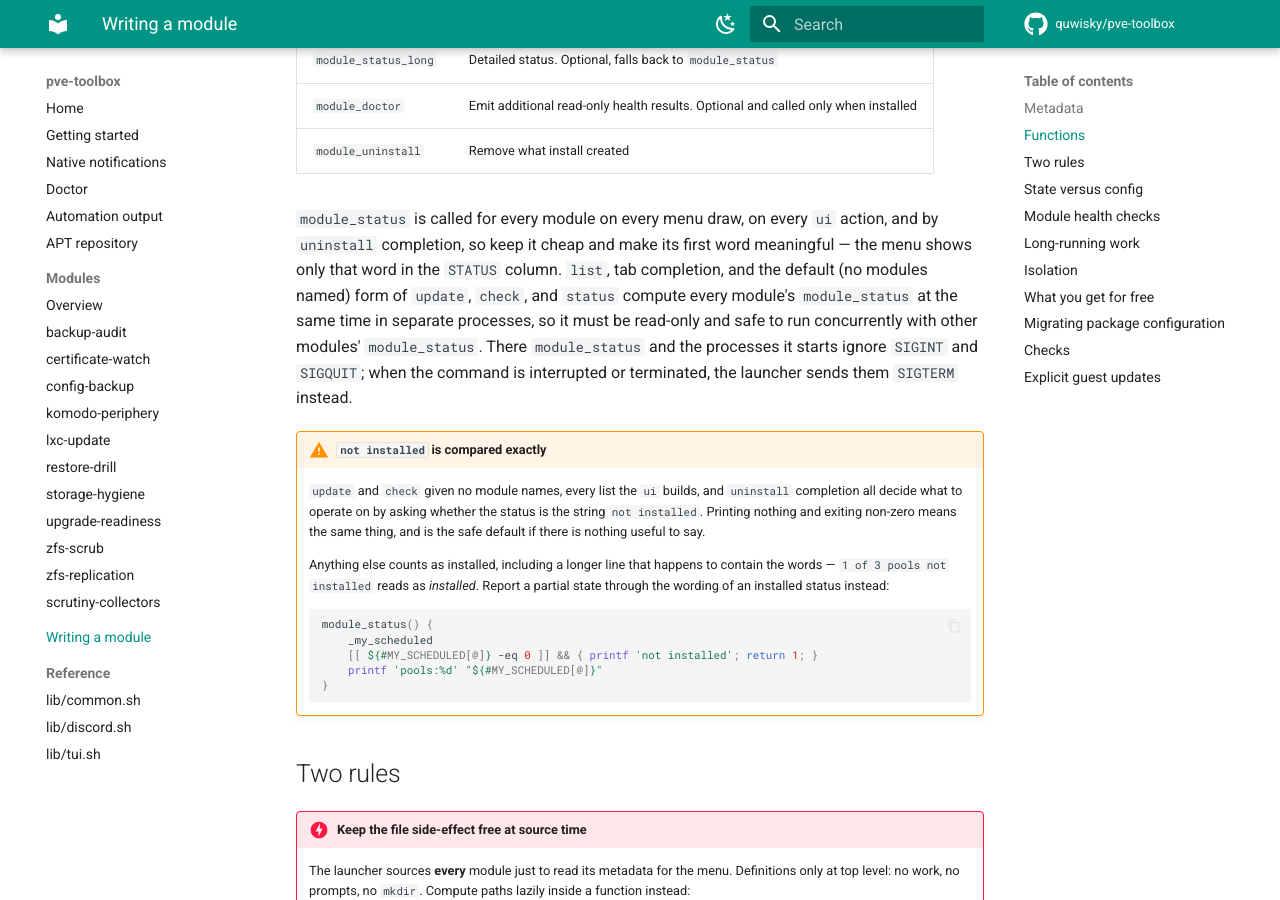
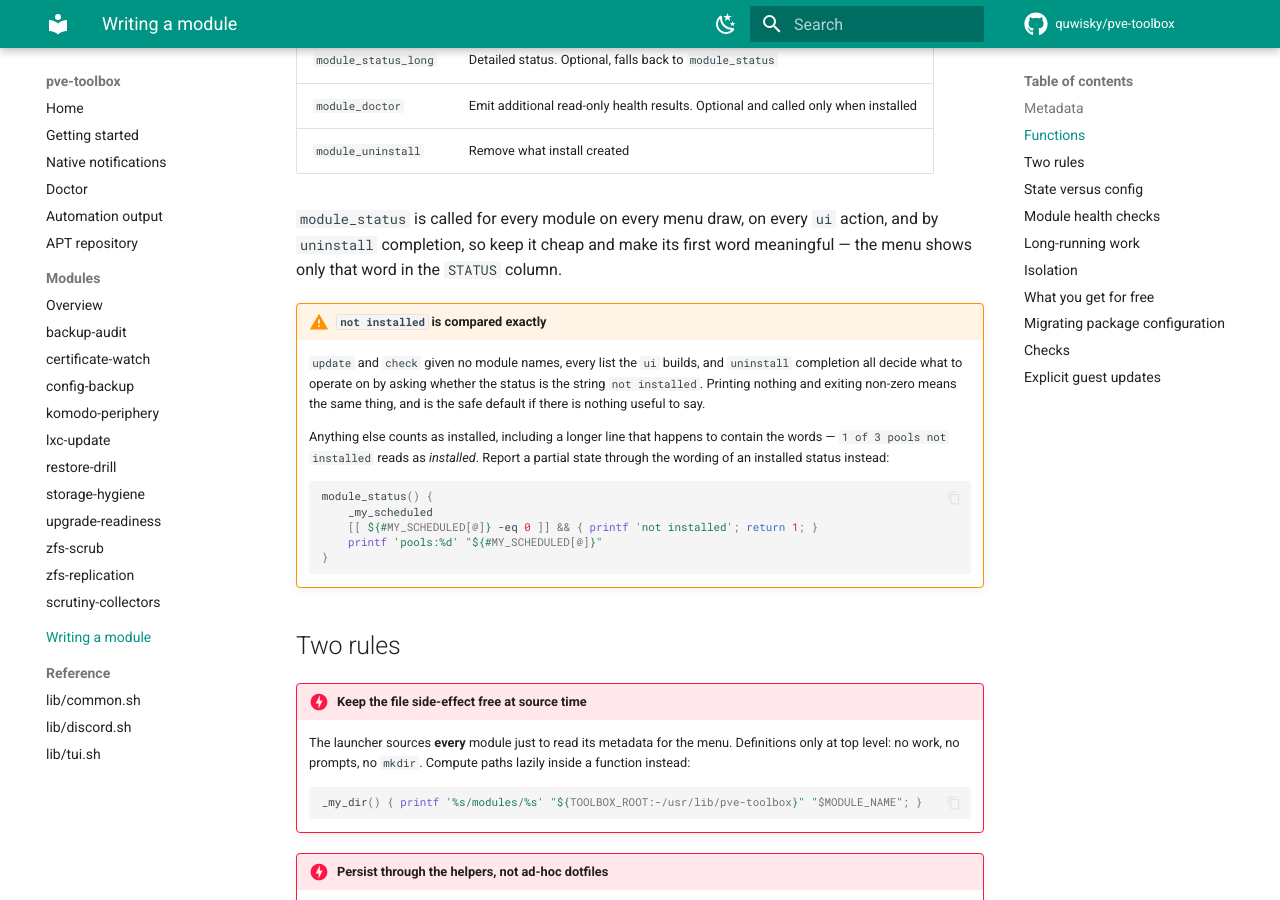
Before and after one commit to quwisky/pve-toolbox, an MkDocs documentation site: the page built from docs/writing-a-module.md, in a window 1280 px wide and 900 px high, scrolled down 816 px. Built offline with MkDocs 1.6.1 and Material for MkDocs 9.7.7, drawn with Linux system fonts in a browser that asks for light colours; comment, search, counter and statistics services are not loaded.

Commit message:
refactor(cli): collect module status serially once per command
load_statuses now fills the MODULE_STATUS cache with one module_status
call at a time, in discovery order, instead of forking a worker per module.
This drops the temporary directory, EXIT trap, /proc process-tree scan,
completeness-line result files, worker signal handling, and the 8-worker
throttle that parallel collection needed; module_status is no longer
required to be safe to run concurrently with itself.

The cache still exists and is still filled once per command by list,
completion, and the default (no modules named) form of update/check/status,
so repeated status_line lookups within a command stay cheap.

```diff
--- a/docs/writing-a-module.md
+++ b/docs/writing-a-module.md
@@ -35,12 +35,6 @@ each module carries a `# shellcheck disable=SC2034` above the block.
 `module_status` is called for every module on every menu draw, on every
 `ui` action, and by `uninstall` completion, so keep it cheap and make its first
 word meaningful — the menu shows only that word in the `STATUS` column.
-`list`, tab completion, and the default (no modules named) form of `update`,
-`check`, and `status` compute every module's `module_status` at the same time
-in separate processes, so it must be read-only and safe to run concurrently
-with other modules' `module_status`. There `module_status` and the processes
-it starts ignore `SIGINT` and `SIGQUIT`; when the command is interrupted or
-terminated, the launcher sends them `SIGTERM` instead.
 
 !!! warning "`not installed` is compared exactly"
 
```
Also changed, not shown: 3 other files.
